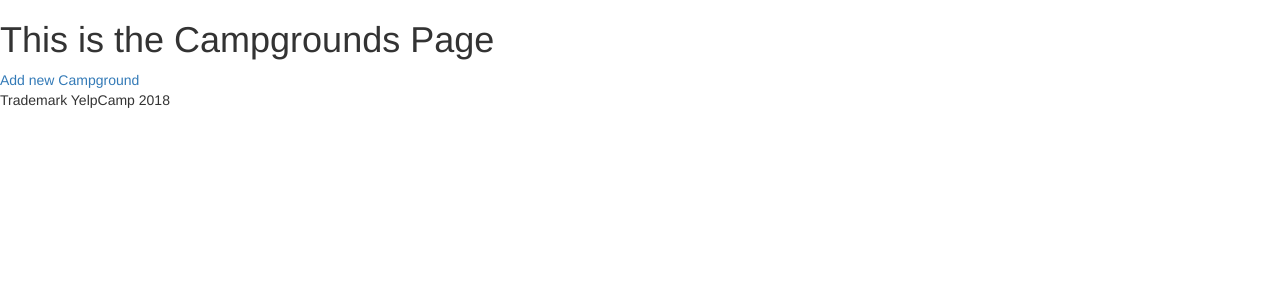
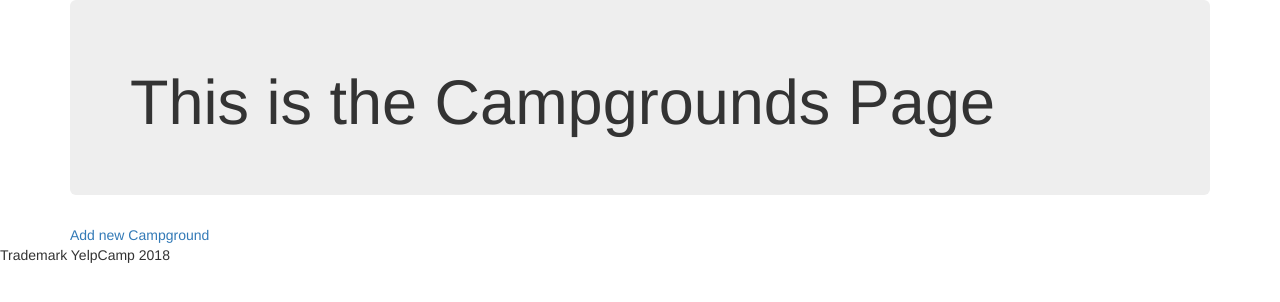
Before and after one commit to sjondegast/yelpcamp-clone, a Node server app: template views/campgrounds.ejs in a window 1280 px wide. Shown: the top 302 px of the page. Run offline with Node 20, Linux system fonts and the light colour scheme; the template is opened without the code that fills it, so the values that code supplies are empty.

Commit message:
added container + jumbotron bootstrap campgrounds.ejs

```diff
--- a/views/campgrounds.ejs
+++ b/views/campgrounds.ejs
@@ -1,5 +1,8 @@
 <% include partials/header %>
+<div class="container">
+    <header class="jumbotron">
         <h1>This is the Campgrounds Page</h1>
+    </header>
 
     <a href="/campgrounds/new">Add new Campground</a>
 
@@ -9,5 +12,6 @@
             <img src="<%= campground.image %>" alt="<%= campground.name %>">
         </div>
     <% }); %>
+</div>
 
 <% include partials/footer %>
```
Lines whose indentation alone changed are shown as unchanged.
